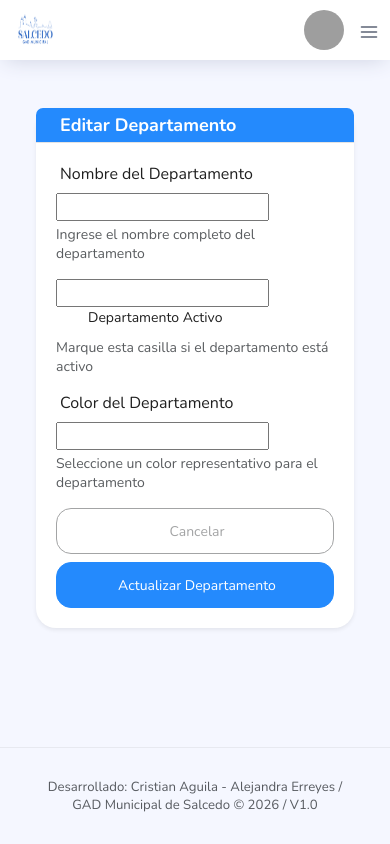
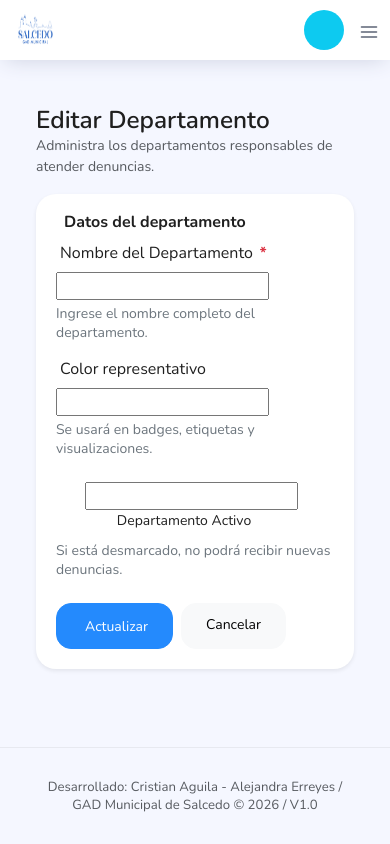
Before and after one commit to tuhackerfav9-stack/Denuncias_Gad, a Django app: template web/templates/departamentos/departamento_form.html in a window 390 px wide. Run offline with Django 5.2, Linux system fonts and the light colour scheme; the template is opened without the code that fills it: most values are stand-ins (such as "Sample title", 1, 10 or a date in 2020); form fields are guessed from the names that the template uses; some libraries are stand-ins or nearby versions; grey boxes are pictures that could not be loaded.

Commit message:
subiendo estilo2

```diff
--- a/web/templates/base.html
+++ b/web/templates/base.html
@@ -62,6 +62,25 @@
 
     /* helper: evita layout raro en topRight */
     .iziToast-wrapper { z-index: 999999 !important; }
+
+
+
+    /* Avatar con iniciales */
+.profile-avatar-circle{
+  width: 40px;
+  height: 40px;
+  border-radius: 50%;
+  background-color: #0dcaf0; /* info */
+  color: #ffffff;
+  display: flex;
+  align-items: center;
+  justify-content: center;
+  font-weight: 700;
+  font-size: 14px;
+  text-transform: uppercase;
+  letter-spacing: .5px;
+}
+
   </style>
 
   {% block extra_css %}{% endblock %}
@@ -88,11 +107,18 @@
 
         <ul class="navbar-nav navbar-nav-right">
           <li class="nav-item nav-profile dropdown">
+
             <a class="nav-link dropdown-toggle" href="#" data-bs-toggle="dropdown" id="profileDropdown">
               <span class="me-2 d-none d-lg-inline text-dark">
                 {{ user.get_full_name|default:user.username }}
               </span>
-              <img src="{% static 'skydash/assets/images/faces/face28.jpg' %}" alt="profile"/>
+              <div class="profile-avatar-circle">
+                {{ user.first_name|default:user.username|slice:":1"|upper }}
+                {% if user.last_name %}
+                  {{ user.last_name|slice:":1"|upper }}
+                {% endif %}
+              </div>
+
             </a>
 
             <div class="dropdown-menu dropdown-menu-right navbar-dropdown" aria-labelledby="profileDropdown">
--- a/web/templates/departamentos/departamento_form.html
+++ b/web/templates/departamentos/departamento_form.html
@@ -1,77 +1,136 @@
-{% extends 'base.html' %}
+{% extends "base.html" %}
+
 {% block content %}
-<div class="container-fluid mt-4">
-    <div class="row justify-content-center">
-        <div class="col-lg-6">
-            <div class="card shadow-sm">
-                <div class="card-header bg-info ">
-                    <h5 class="card-title mb-0 text-white">
-                        <i class="bi bi-{% if object %}pencil{% else %}plus-circle{% endif %} me-2"></i>
-                        {% if object %}Editar{% else %}Crear{% endif %} Departamento
-                    </h5>
+<div class="container mt-4">
+
+  <div class="d-flex justify-content-between align-items-center mb-3">
+    <div>
+      <h3 class="mb-1">
+        {% if object %}Editar Departamento{% else %}Crear Departamento{% endif %}
+      </h3>
+      <p class="text-muted mb-0">
+        Administra los departamentos responsables de atender denuncias.
+      </p>
     </div>
-                <div class="card-body">
-                    <form method="post" action=".">
-                        {% csrf_token %}
+  </div>
 
   {% if form.non_field_errors %}
-                        <div class="alert alert-danger" role="alert">
-                            <i class="bi bi-exclamation-triangle me-2"></i>
+    <div class="alert alert-danger">
+      <strong>Revisa esto:</strong>
+      <div>
         {% for error in form.non_field_errors %}
           {{ error }}
         {% endfor %}
       </div>
+    </div>
   {% endif %}
 
-                        <div class="mb-3">
-                            <label for="{{ form.nombre.id_for_label }}" class="form-label">
+  <form method="post" action="." novalidate>
+    {% csrf_token %}
+
+    <style>
+      .card, .card-body { overflow: visible !important; }
+
+      .section-title{
+        font-weight: 600;
+        margin-bottom: .75rem;
+      }
+
+      .help-text{
+        font-size: .875rem;
+        color: #6c757d;
+        margin-top: .25rem;
+      }
+
+      .req-dot{
+        color:#dc3545;
+        font-weight:700;
+        margin-left:.15rem;
+      }
+
+      .form-check{
+        padding-left: 1.8rem;
+      }
+      .form-check-input{
+        margin-left: -1.8rem;
+      }
+    </style>
+
+    <div class="card shadow-sm">
+      <div class="card-body">
+
+        <h5 class="section-title">
+          <i class="bi bi-building me-2"></i>Datos del departamento
+        </h5>
+
+        <div class="row g-3">
+
+          <!-- Nombre -->
+          <div class="col-12 col-md-8">
+            <label class="form-label">
               <i class="bi bi-building me-1"></i>Nombre del Departamento
+              <span class="req-dot">*</span>
             </label>
             {{ form.nombre }}
             {% if form.nombre.errors %}
-                                <div class="text-danger small">{{ form.nombre.errors.0 }}</div>
+              <div class="text-danger small mt-1">
+                {{ form.nombre.errors.0 }}
+              </div>
             {% endif %}
-                            <div class="form-text">Ingrese el nombre completo del departamento</div>
+            <div class="help-text">
+              Ingrese el nombre completo del departamento.
+            </div>
           </div>
 
-                        <div class="mb-3">
-                            <div class="form-check">
+          <!-- Color -->
+          <div class="col-12 col-md-4">
+            <label class="form-label">
+              <i class="bi bi-palette me-1"></i>Color representativo
+            </label>
+            {{ form.color_hex }}
+            {% if form.color_hex.errors %}
+              <div class="text-danger small mt-1">
+                {{ form.color_hex.errors.0 }}
+              </div>
+            {% endif %}
+            <div class="help-text">
+              Se usará en badges, etiquetas y visualizaciones.
+            </div>
+          </div>
+
+          <!-- Activo -->
+          <div class="col-12 col-md-6">
+            <div class="form-check mt-2">
               {{ form.activo }}
-                                <label for="{{ form.activo.id_for_label }}" class="form-check-label">
+              <label class="form-check-label">
                 <i class="bi bi-check-circle me-1"></i>Departamento Activo
               </label>
             </div>
             {% if form.activo.errors %}
-                                <div class="text-danger small">{{ form.activo.errors.0 }}</div>
+              <div class="text-danger small mt-1">
+                {{ form.activo.errors.0 }}
+              </div>
             {% endif %}
-                            <div class="form-text">Marque esta casilla si el departamento está activo</div>
+            <div class="help-text">
+              Si está desmarcado, no podrá recibir nuevas denuncias.
             </div>
-                        <div class="mb-3">
-                            <label for="{{ form.color_hex.id_for_label }}" class="form-label">
-                                <i class="bi bi-palette me-1"></i>Color del Departamento
-                            </label>
-                            <div class="col-md-4">
-                                {{ form.color_hex }}
-                            </div>
-                            {% if form.color_hex.errors %}
-                                <div class="text-danger small">{{ form.color_hex.errors.0 }}</div>
-                            {% endif %}
-                            <div class="form-text">Seleccione un color representativo para el departamento</div>
           </div>
 
-                        <div class="d-grid gap-2 d-md-flex justify-content-md-end">
-                            <a href="{% url 'web:departamento_list' %}" class="btn btn-outline-secondary me-md-2">
-                                <i class="bi bi-arrow-left me-1"></i>Cancelar
-                            </a>
+        </div>
+
+        <div class="d-flex flex-wrap gap-2 mt-4">
           <button type="submit" class="btn btn-info text-white">
             <i class="bi bi-check-circle me-1"></i>
-                                {% if object %}Actualizar{% else %}Crear{% endif %} Departamento
+            {% if object %}Actualizar{% else %}Crear{% endif %}
           </button>
+
+          <a href="{% url 'web:departamento_list' %}" class="btn btn-light">
+            Cancelar
+          </a>
+        </div>
+
+      </div>
     </div>
   </form>
 </div>
-            </div>
-        </div>
-    </div>
-</div>
 {% endblock %}
```
Lines whose indentation alone changed are shown as unchanged.
